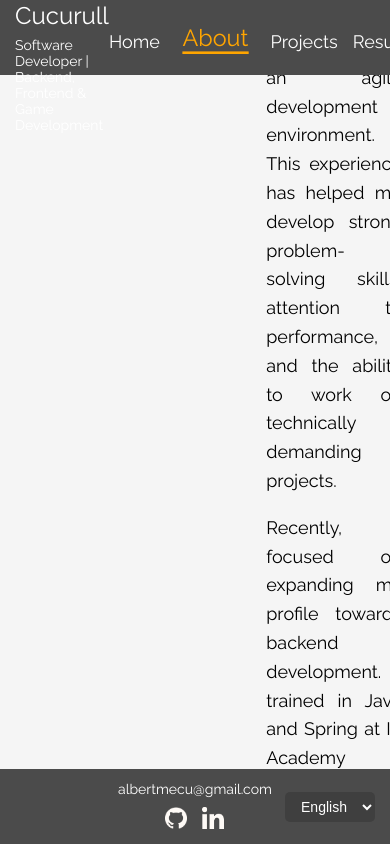
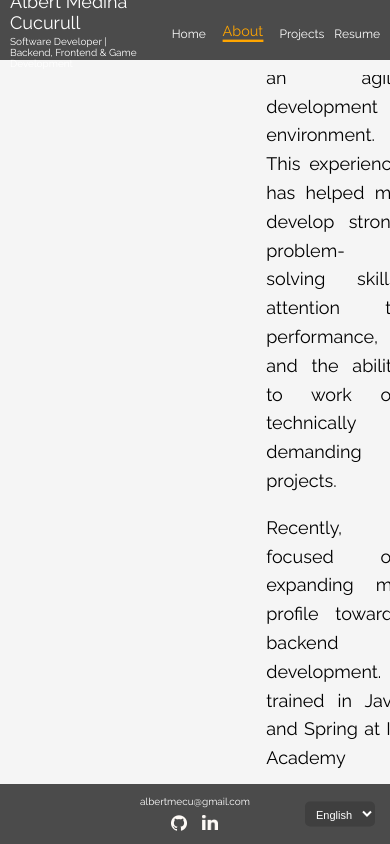
Before and after one commit to AlbertMedina/portfolio-web, a React (Vite) app: page /portfolio-web/about in a window 390 px wide. Built offline with nearby package versions, Linux system fonts and the light colour scheme.

Commit message:
feat: added responsive behaviour to nav and footer

```diff
--- a/src/components/core/Footer.module.css
+++ b/src/components/core/Footer.module.css
@@ -2,8 +2,10 @@
   position: fixed;
   z-index: 1000;
   bottom: 0;
+  box-sizing: border-box;
   width: 100%;
   height: 75px;
+  padding: 0 15px;
   display: flex;
   justify-content: center;
   align-items: center;
@@ -75,3 +77,28 @@
   background-color: #3f3f3f;
   box-shadow: 0 0 5px 2px rgba(0, 0, 0, 0.4);
 }
+
+@media (max-width: 768px) {
+  .footer {
+    height: 60px;
+    padding: 0 10px;
+  }
+
+  .info {
+    gap: 8px;
+  }
+
+  .info a {
+    font-size: 10px;
+  }
+
+  .logos img {
+    width: 16px;
+  }
+
+  .language {
+    width: 70px;
+    height: 25px;
+    font-size: 11px;
+  }
+}
--- a/src/components/core/Nav.module.css
+++ b/src/components/core/Nav.module.css
@@ -2,21 +2,22 @@
   position: fixed;
   z-index: 1000;
   top: 0;
+  box-sizing: border-box;
   width: 100%;
   height: 75px;
+  padding: 0 15px;
   display: flex;
   justify-content: space-between;
   align-items: center;
+  gap: 30px;
   background-color: #4b4b4b;
   color: #ffffff;
 }
 
 .about {
-  font-size: large;
   display: flex;
   flex-direction: column;
   gap: 7px;
-  padding-left: 15px;
 }
 
 .about p {
@@ -24,7 +25,7 @@
 }
 
 .name {
-  font-size: x-large;
+  font-size: 24px;
 }
 
 .role {
@@ -32,13 +33,12 @@
 }
 
 .navigation {
+  height: 2rem;
   display: flex;
+  align-items: flex-end;
   gap: 15px;
-  padding-right: 15px;
   color: #ffffff;
-  font-size: large;
-  align-items: flex-end;
-  height: 2rem;
+  font-size: 18px;
 }
 
 .navigation a {
@@ -85,3 +85,36 @@
   height: 2px;
   background: #ffa500;
 }
+
+@media (max-width: 768px) {
+  .header {
+    height: 60px;
+    padding: 0 10px;
+  }
+
+  .about {
+    gap: 3px;
+  }
+
+  .name {
+    font-size: 18px;
+  }
+
+  .role {
+    font-size: 10px;
+  }
+
+  .navigation {
+    height: 1.5rem;
+    gap: 10px;
+    font-size: 12px;
+  }
+
+  .navigation a.active {
+    padding: 0 10px;
+  }
+
+  .navigation a.active span {
+    transform: scale(1.2);
+  }
+}
```
